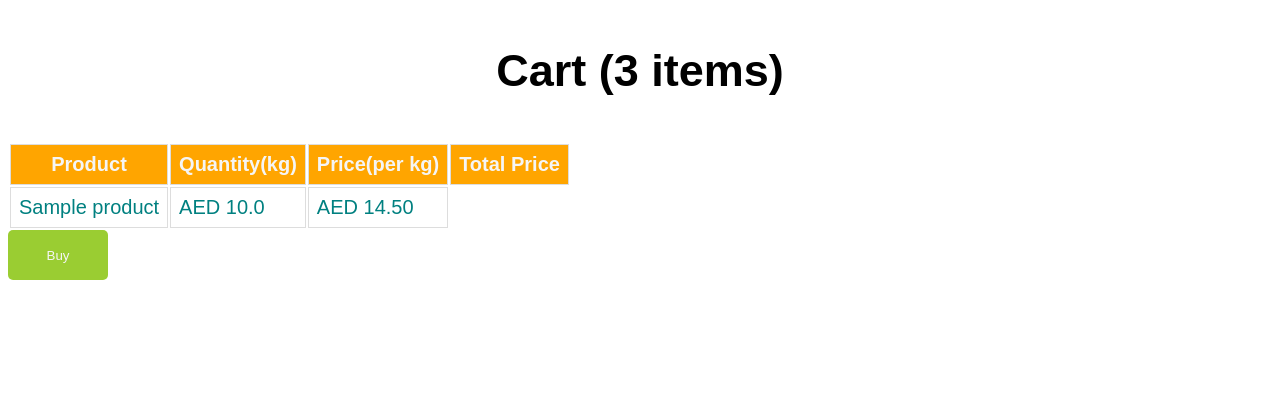
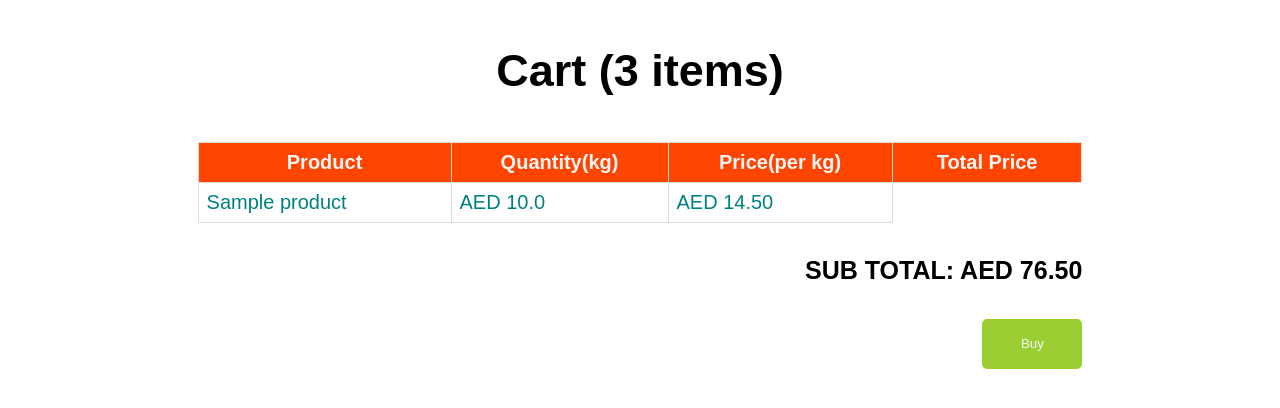
Before and after one commit to Resa-Obamwonyi/djangoCart, a Django app: page /cart/ in a window 1280 px wide. Shown: the top 408 px of the page. Run offline with Django 3.2, Linux system fonts and the light colour scheme; tables that the repository leaves empty hold one stand-in row (values such as "Sample post"); some web fonts are replaced.

Commit message:
implemented cc responsiveness

```diff
--- a/cart/static/css/style.css
+++ b/cart/static/css/style.css
@@ -7,13 +7,22 @@
   background-color: #FFFFFF;
 }
 
+input{
+  width: 50px;
+}
+
 h3{
   text-align: center;
   font-size: 45px;
 }
-
 .item-area{
-  padding: auto 15px;
+  margin: auto 15%;
+  width: 70%;
+}
+.item-area table{
+  width: 100%;
+  border-collapse: collapse;
+  overflow: scroll;
 }
 
 .item-area th, td{
@@ -26,8 +35,16 @@
 
 .item-area th{
   padding: 10px auto;
-  background-color: orange;
+  background-color: orangered;
   color: #f5f5f5;
+  font-weight: 600;
+}
+.btn-div{
+  float:right;
+  text-align: right;
+}
+.btn-div h4{
+  font-size: 25px;
   font-weight: 600;
 }
 
@@ -39,3 +56,25 @@
   background-color: yellowgreen;
   color: #f5f5f5;
 }
+
+@media(max-width: 720px){
+  h3{
+    font-size: 35px;
+  }
+  .item-area{
+    margin: auto 2.5%;
+    width: 95%;
+  }
+
+  .item-area th, td{
+    font-size: 15px;
+    padding: 4px;
+  }
+
+  .item-area th{
+    padding: 8px auto;
+  }
+  .btn-div h4{
+    font-size: 15px;
+  }
+}
--- a/cart/templates/cart/cart.html
+++ b/cart/templates/cart/cart.html
@@ -10,7 +10,8 @@
 </head>
 <body>
         <h3>Cart (3 items)</h3>
-        <table class="item-area">
+        <div class="item-area">
+            <table>
                 <tr>
                     <th>Product</th>
                     <th>Quantity(kg)</th>
@@ -39,7 +40,11 @@
             {% endfor %}
         </table>
         <div class="btn-div">
+            <div>
+                <h4>SUB TOTAL: AED 76.50</h4>
+            </div>
             <button submit="submit">Buy</button>
         </div>
+    </div>
 </body>
 </html>
```
